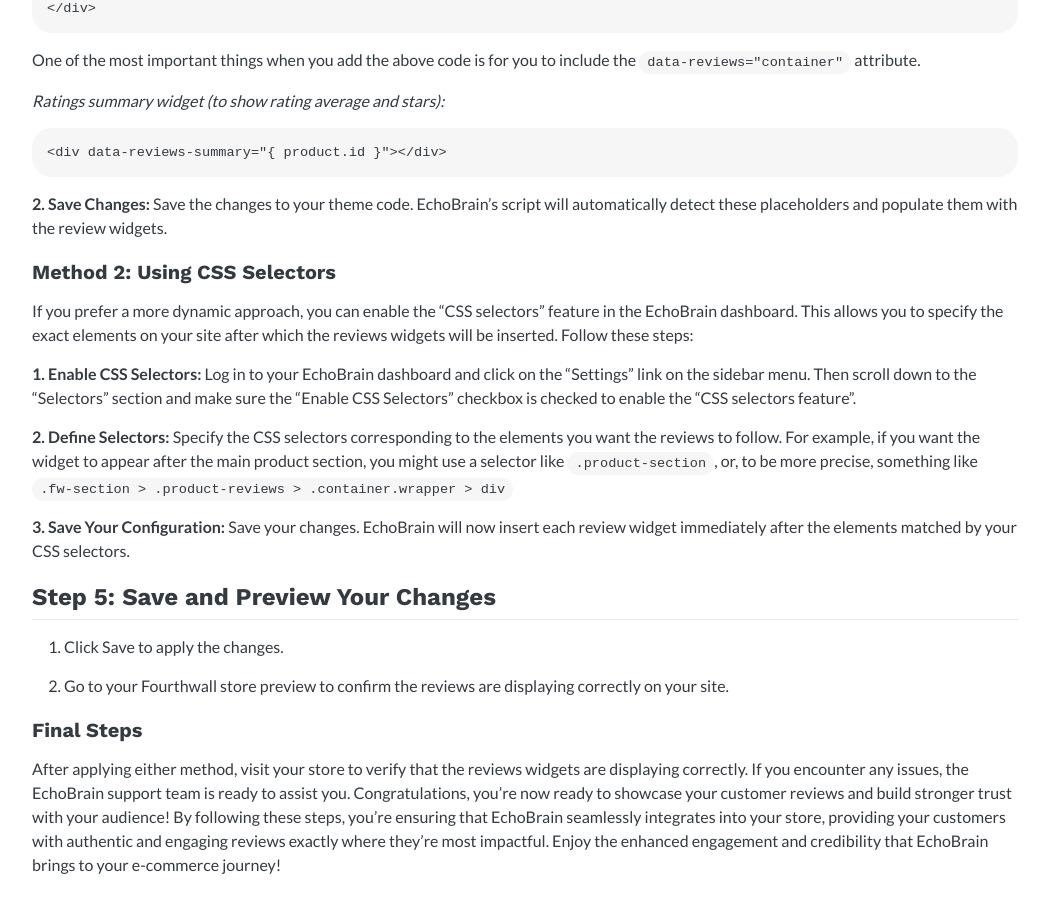
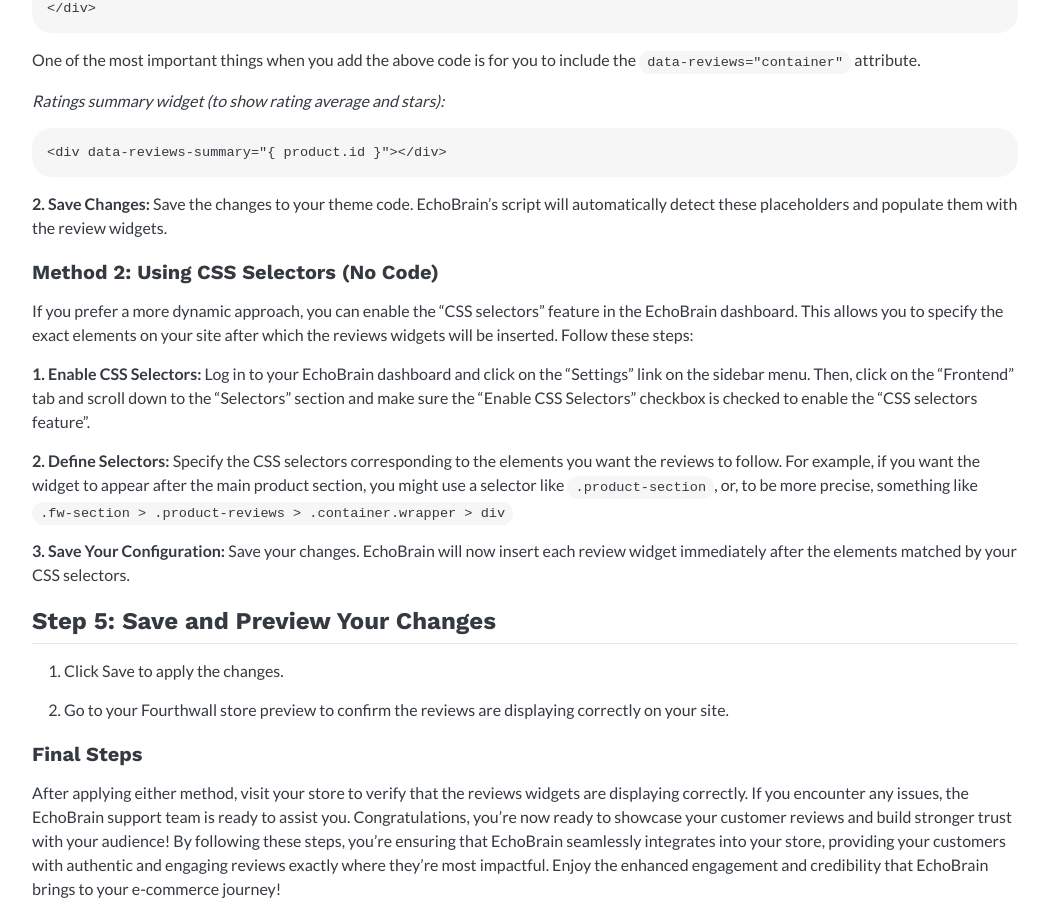
Before and after one commit to echo-brain/echo-brain.github.io, a Jekyll site: the page built from _posts/2025-02-13-fourthwall-reviews-quick-start.md, in a window 1280 px wide and 900 px high, scrolled down 4371 px. Shown: the whole window, without its empty margins (115-1163 px from the left). Built offline with Jekyll 4.4.1, drawn with Linux system fonts in a browser that asks for light colours.

Commit message:
Update 2025-02-13-fourthwall-reviews-quick-start.md

```diff
--- a/_posts/2025-02-13-fourthwall-reviews-quick-start.md
+++ b/_posts/2025-02-13-fourthwall-reviews-quick-start.md
@@ -77,11 +77,11 @@
 
  **2. Save Changes:** Save the changes to your theme code. EchoBrain's script will automatically detect these placeholders and populate them with the review widgets.
 
-### Method 2: Using CSS Selectors
+### Method 2: Using CSS Selectors (No Code)
 
 If you prefer a more dynamic approach, you can enable the "CSS selectors" feature in the EchoBrain dashboard. This allows you to specify the exact elements on your site after which the reviews widgets will be inserted. Follow these steps:
 
- **1. Enable CSS Selectors:** Log in to your EchoBrain dashboard and click on the "Settings" link on the sidebar menu. Then scroll down to the "Selectors" section and make sure the "Enable CSS Selectors" checkbox is checked to enable the "CSS selectors feature".
+ **1. Enable CSS Selectors:** Log in to your EchoBrain dashboard and click on the "Settings" link on the sidebar menu. Then, click on the "Frontend" tab and scroll down to the "Selectors" section and make sure the "Enable CSS Selectors" checkbox is checked to enable the "CSS selectors feature".
 
  **2. Define Selectors:** Specify the CSS selectors corresponding to the elements you want the reviews to follow. For example, if you want the widget to appear after the main product section, you might use a selector like `.product-section`, or, to be more precise, something like `.fw-section > .product-reviews > .container.wrapper > div`
 
```
